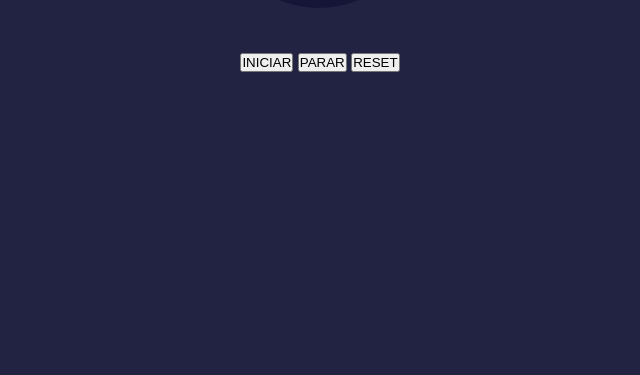
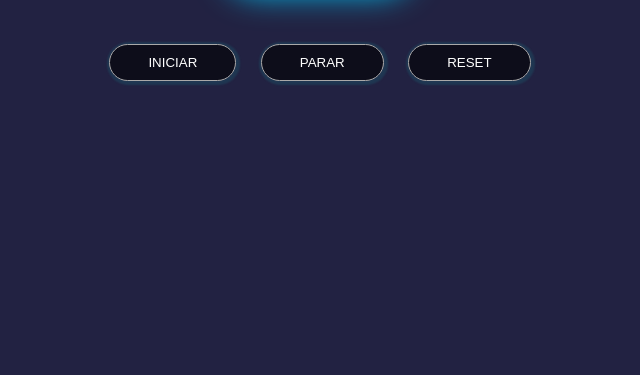
Before and after one commit to viniciusggama/CRONOMETRO, a plain HTML site: page index.html in a window 1280 px wide. Shown: the part 425-800 px from the top of the page, without its empty margins (320-960 px from the left). Drawn offline with Linux system fonts and the light colour scheme.

Commit message:
finalizando css

```diff
--- a/index.html
+++ b/index.html
@@ -6,6 +6,7 @@
     <meta name="viewport" content="width=device-width, initial-scale=1.0">
     <title>CRONOMETRO</title>
     <link rel="stylesheet" href="style.css">
+    <script src="script.js"></script>
 </head>
 <body>
     <div class="container">
@@ -20,6 +21,5 @@
         </div>
     </div>
 
-
 </body>
 </html>
--- a/style.css
+++ b/style.css
@@ -41,7 +41,7 @@
     height: 200px;
     background-color: #151538;
     z-index: -1;
-    border-radius: 50%;
+    border-radius: 20%;
     left: -19%;
     top: -128%;
     animation-name: shine;
@@ -49,3 +49,37 @@
     animation-iteration-count: infinite;
 
 }
+
+@keyframes shine {
+    0%,100%{
+        box-shadow: 0px 0px 32px -12px rgb(0, 183, 255);
+    }
+    50%{
+    box-shadow: 0px 0px 32px 3px rgb(0, 238, 255);
+    }
+
+}
+
+button{
+    background-color: #0000009a;
+    padding: 10px 38px;
+    border: 1px solid #A9A9A9;
+    border-radius: 28px;
+    color: #fff;
+    transition: all .2s ease;
+    outline: 0;
+    box-shadow: 1px 1px 2px 3px rgba(21, 146, 150, 0.192);
+}
+
+button:not(:last-child){
+    margin-right: 20px;
+}
+
+button:hover,
+button:focus
+{
+    border-color:  rgb(0, 183, 255);
+    color:  rgb(0, 183, 255);
+    box-shadow: 0px 4px 27px -12px  rgb(0, 183, 255);
+
+}
```
Also changed, not shown: script.js (added).
